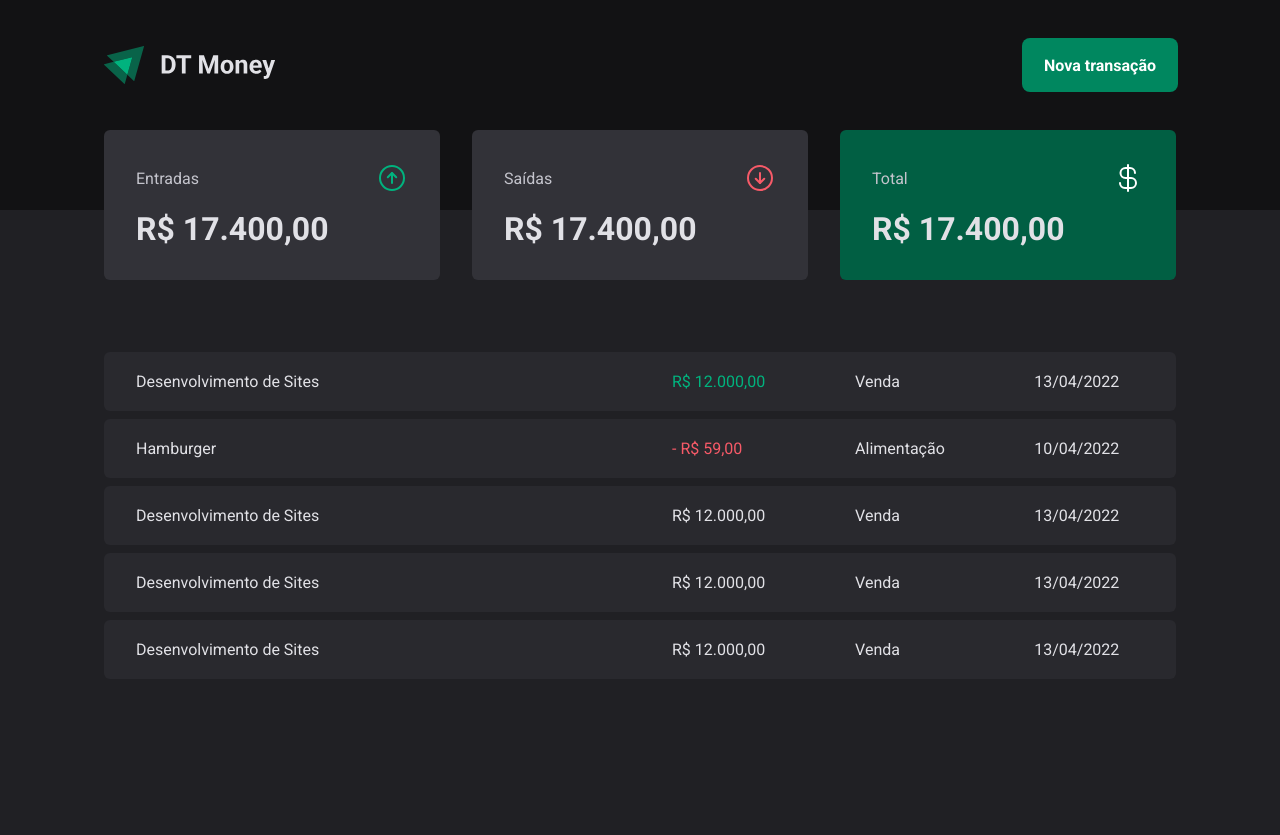
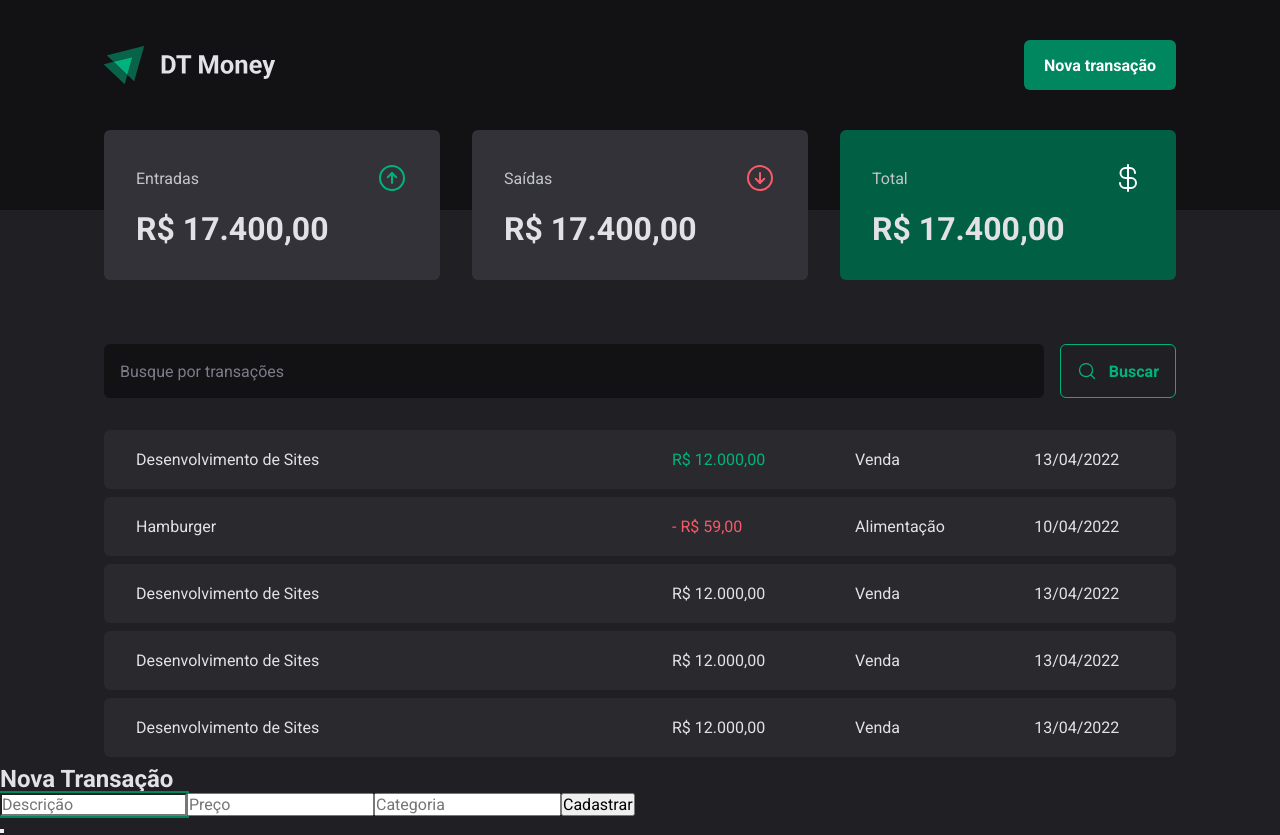
Before and after one commit to AntonioDeveloper/dt-money-2023, a React (Vite) app: page / in a window 1280 px wide. Both pictures are taken after a click on the button "Nova transação". Before the commit the page ends 800 px from the top, so only its background shows below. Built offline with nearby package versions, Linux system fonts and the light colour scheme.

Commit message:
Iniciei construção do modal

```diff
--- a/package.json
+++ b/package.json
@@ -9,6 +9,7 @@
     "preview": "vite preview"
   },
   "dependencies": {
+    "@radix-ui/react-dialog": "^1.0.2",
     "@types/styled-components": "^5.1.26",
     "phosphor-react": "^1.4.1",
     "react": "^18.2.0",
--- /dev/null
+++ b/src/components/Header/NewTransactionModal/index.tsx
@@ -0,0 +1,29 @@
+import * as Dialog from "@radix-ui/react-dialog";
+import { Overlay, Content } from "./style";
+
+export function NewTransactionModal() {
+  return (
+    <Dialog.Portal>
+      <Overlay />
+
+      <Content>
+        <Dialog.Title>
+          Nova Transação
+        </Dialog.Title>
+
+        <form>
+          <input type="text" placeholder="Descrição" required />
+          <input type="number" placeholder="Preço" required />
+          <input type="text" placeholder="Categoria" required />
+
+          <button type="submit">
+            Cadastrar
+          </button>
+        </form>
+
+        <Dialog.Close />
+      </Content>
+
+    </Dialog.Portal>
+  )
+}
--- /dev/null
+++ b/src/components/Header/NewTransactionModal/style.ts
@@ -0,0 +1,6 @@
+import styled from "styled-components";
+import * as Dialog from '@radix-ui/react-dialog';
+
+export const Overlay = styled(Dialog.Overlay)``;
+
+export const Content = styled(Dialog.Content)``;
--- a/src/components/Header/index.tsx
+++ b/src/components/Header/index.tsx
@@ -1,13 +1,23 @@
 import { HeaderContainer, HeaderContent, NewTransactionButton } from "./styles";
 import logoImg from '../../assets/logo.svg';
+import * as Dialog from "@radix-ui/react-dialog";
+import { NewTransactionModal } from "./NewTransactionModal";
 
 export function Header() {
   return (
     <HeaderContainer>
       <HeaderContent>
         <img src={logoImg} alt="" />
-        <NewTransactionButton>Nova transação</NewTransactionButton>
+
+        <Dialog.Root>
+          <Dialog.Trigger asChild>
+            <NewTransactionButton> Nova transação</NewTransactionButton>
+          </Dialog.Trigger>
+
+          <NewTransactionModal />
+
+        </Dialog.Root>
       </HeaderContent>
-    </HeaderContainer>
+    </HeaderContainer >
   )
 }
--- /dev/null
+++ b/src/components/SearchForm/index.tsx
@@ -0,0 +1,15 @@
+import { MagnifyingGlass } from "phosphor-react";
+import { SearchFormContainer } from "./styles";
+
+export function SearchForm() {
+  return (
+    <SearchFormContainer>
+      <input type="text" placeholder="Busque por transações" />
+
+      <button type="submit">
+        <MagnifyingGlass size={20} />
+        Buscar
+      </button>
+    </SearchFormContainer>
+  )
+}
--- /dev/null
+++ b/src/components/SearchForm/styles.ts
@@ -0,0 +1,40 @@
+import styled from 'styled-components';
+
+export const SearchFormContainer = styled.form`
+  display: flex;
+  gap: 1rem;
+
+  input {
+    flex: 1;
+    border-radius: 6px;
+    border: 0;
+    background: ${props => props.theme["gray-900"]};
+    color: ${props => props.theme["gray-300"]};
+    padding: 1rem;
+
+    &::placeholder {
+      color: ${props => props.theme["gray-500"]};
+    }
+  }
+
+  button {
+    display: flex;
+    align-items: center;
+    gap: 0.75rem;
+
+    border: 0;
+    padding: 1rem;
+    background: transparent;
+    border: 1px solid ${props => props.theme["green-300"]};
+    color: ${props => props.theme["green-300"]};
+    font-weight: bold;
+    border-radius: 6px;
+
+    &:hover {
+      background: ${props => props.theme["green-500"]};
+      border-color: ${props => props.theme["green-500"]};
+      color: ${props => props.theme["white"]};
+      transition: background-color 0.2s, color 0.2s, border-color 0.2s;
+    }
+  }
+`;
--- a/src/pages/Transactions/index.tsx
+++ b/src/pages/Transactions/index.tsx
@@ -1,5 +1,6 @@
 import { Header } from "../../components/Header";
 import { Summary } from "../../components/Header/Summary";
+import { SearchForm } from "../../components/SearchForm";
 import { PriceHighlight, TransactionsContainer, TransactionsTable } from "./styles";
 
 export function Transactions() {
@@ -9,6 +10,8 @@
       <Summary />
 
       <TransactionsContainer>
+        <SearchForm />
+
         <TransactionsTable>
           <tbody>
             <tr>
--- a/src/pages/Transactions/styles.ts
+++ b/src/pages/Transactions/styles.ts
@@ -11,7 +11,7 @@
   width: 100%;
   border-collapse: separate;
   border-spacing: 0 0.5rem;
-  /* margin-top: 1.5rem; */
+  margin-top: 1.5rem;
 
   td {
     padding: 1.25rem 2rem;
```
Also changed, not shown: 1 other file (tests, documents, lock files or other folders).
